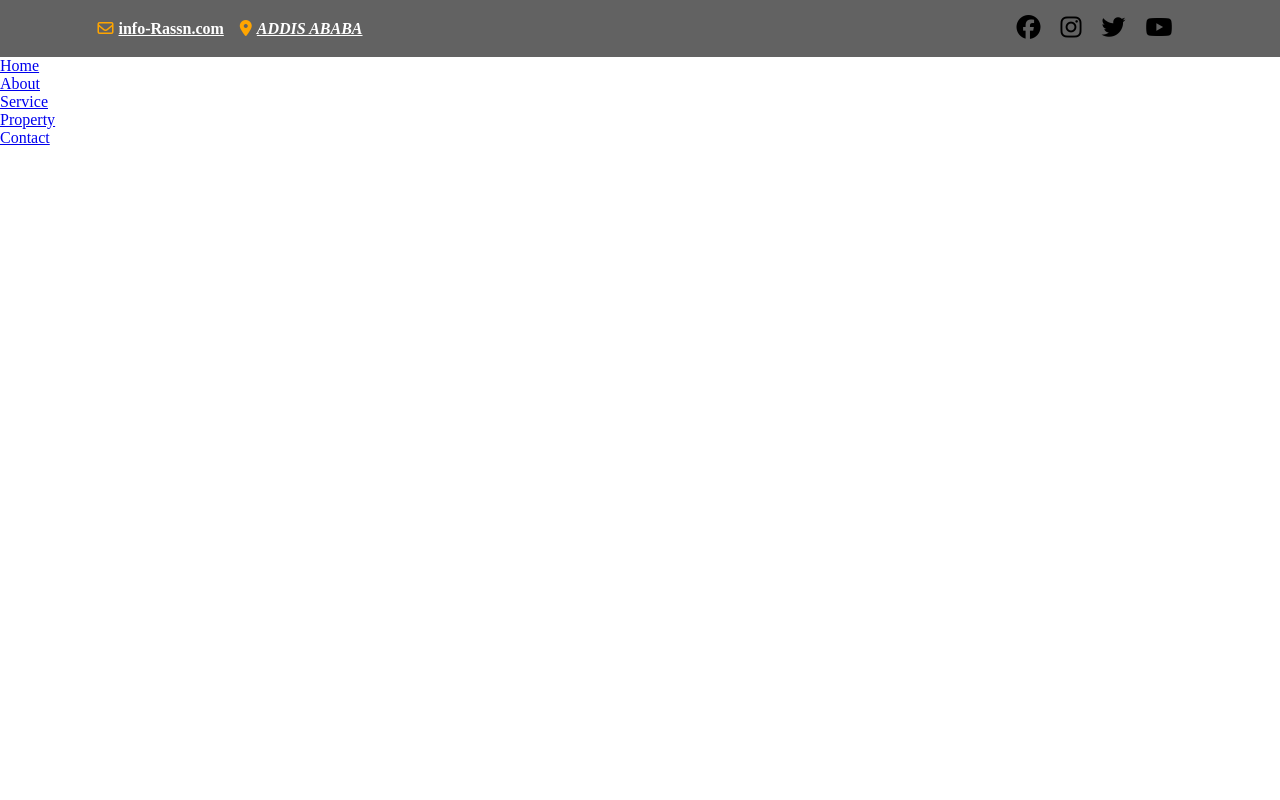
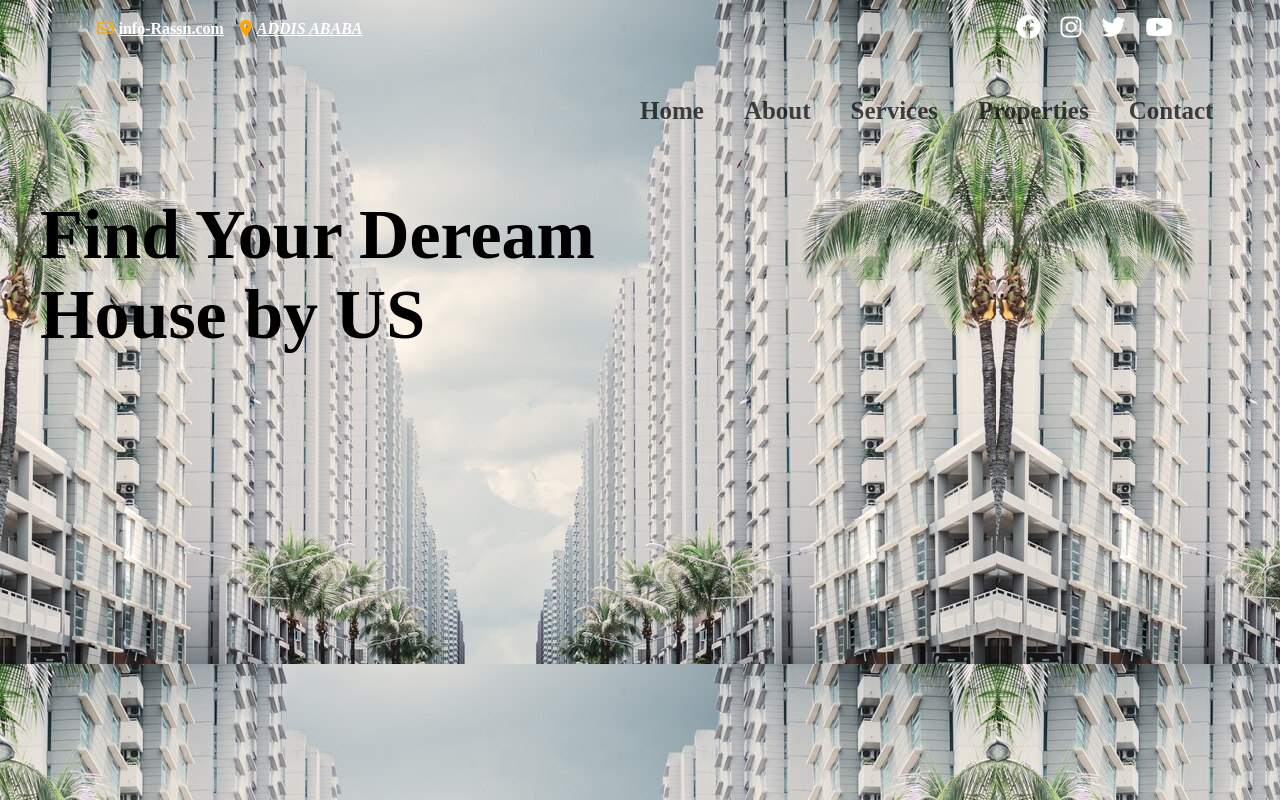
Before and after one commit to Riyad-sultan/RASSN-realstate-responsive-website, a plain HTML site: page index.html in a window 1280 px wide. Drawn offline with Linux system fonts and the light colour scheme.

Commit message:
styel and html

```diff
--- a/css/style.css
+++ b/css/style.css
@@ -4,12 +4,19 @@
     box-sizing: border-box;
 
 }
+body{
+  background: url(../image/office-building-modern-business-center_42691-253.jpg);
+}
+html {
+
+  scroll-behavior: smooth;
+}
 .header{
     position: relative;
     z-index: 2;
 }
 .header-top{
-    background: rgba(0, 0, 0, 0.616);
+
     padding-block: 15px;
 
 }
@@ -74,13 +81,68 @@
 .header-social-link-list a {
     text-decoration: none;
     font-size: 24px;
-    color: #000;
+    color:#fff;
 }
-.navbar .container{
-    background: #fff;
-    color: #000;
+
+.navbar {
+  /* background-color: burlywood; */
+   margin: 0 auto;
     display: flex;
+    justify-content: space-between;
+    padding: 30px;
+    margin-top: 10px;
+
+
+
+
 }
+
+/* Styling the container */
+
+
+/* Styling the unordered list */
+.navbar-list {
+  list-style: none;
+  font-size: 25px;
+
+  display: flex;
+  gap: 20px;
+  margin-left: 600px;
+
+
+}
+
+/* Styling the list items and links */
+.navbar-list .logo{
+  margin-left: -600px;
+  margin-top: -60px;
+  align-items: center;
+
+
+
+
+}
+
+.navbar-list a {
+  text-decoration: none;
+  color:rgba(0, 0, 0, 0.705);
+  font-weight: bold;
+  padding: 5px 10px;
+  transition: color 0.3s ease;
+}
+
+.navbar-list a:hover {
+  color: #00bcd4;
+}
+.main h1{
+  padding: 40px;
+  font-size: 70px;
+}
+.main{
+
+  /* background: url(../image/office-building-modern-business-center_42691-253.jpg); */
+}
+
 
 /* .header-top-link .header-social-link-list {
   color:#fff;
--- a/index.html
+++ b/index.html
@@ -5,6 +5,10 @@
     <meta name="viewport" content="width=device-width, initial-scale=1.0">
     <title>RASSN Realstate</title>
     <!--bioboxicon-->
+
+
+
+
     <link href="https://cdnjs.cloudflare.com/ajax/libs/font-awesome/6.0.0-beta3/css/all.min.css" rel="stylesheet">
 
     <link href="https://cdnjs.cloudflare.com/ajax/libs/font-awesome/6.x.x/css/all.min.css" rel="stylesheet">
@@ -49,19 +53,21 @@
 
 </header>
 <nav class="navbar">
-    <div class="container">
+
         <ul class="navbar-list">
+
             <li><a href="#">Home</a></li>
             <li><a href="#">About</a></li>
-            <li><a href="#">Service</a></li>
-            <li><a href="#">Property</a></li>
+            <li><a href="#">Services</a></li>
+            <li><a href="#">Properties</a></li>
             <li><a href="#">Contact</a></li>
+        </ul>
+</nav>
+<div class="main">
+    <h1>Find Your Deream <br>House by US</h1>
+</div>
 
-        </ul>
 
-    </div>
-
-</nav>
 
 </body>
 </html>
```
Also changed, not shown: image/download.png (added).
